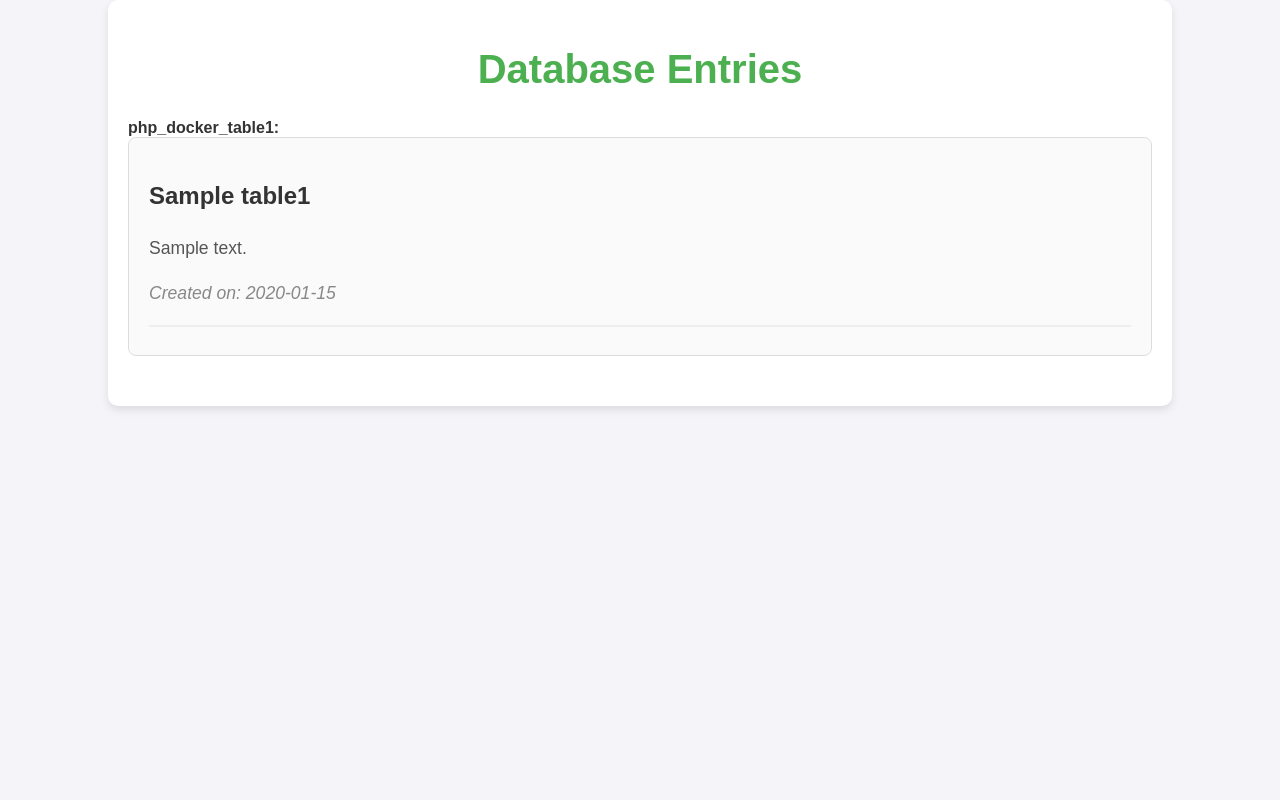
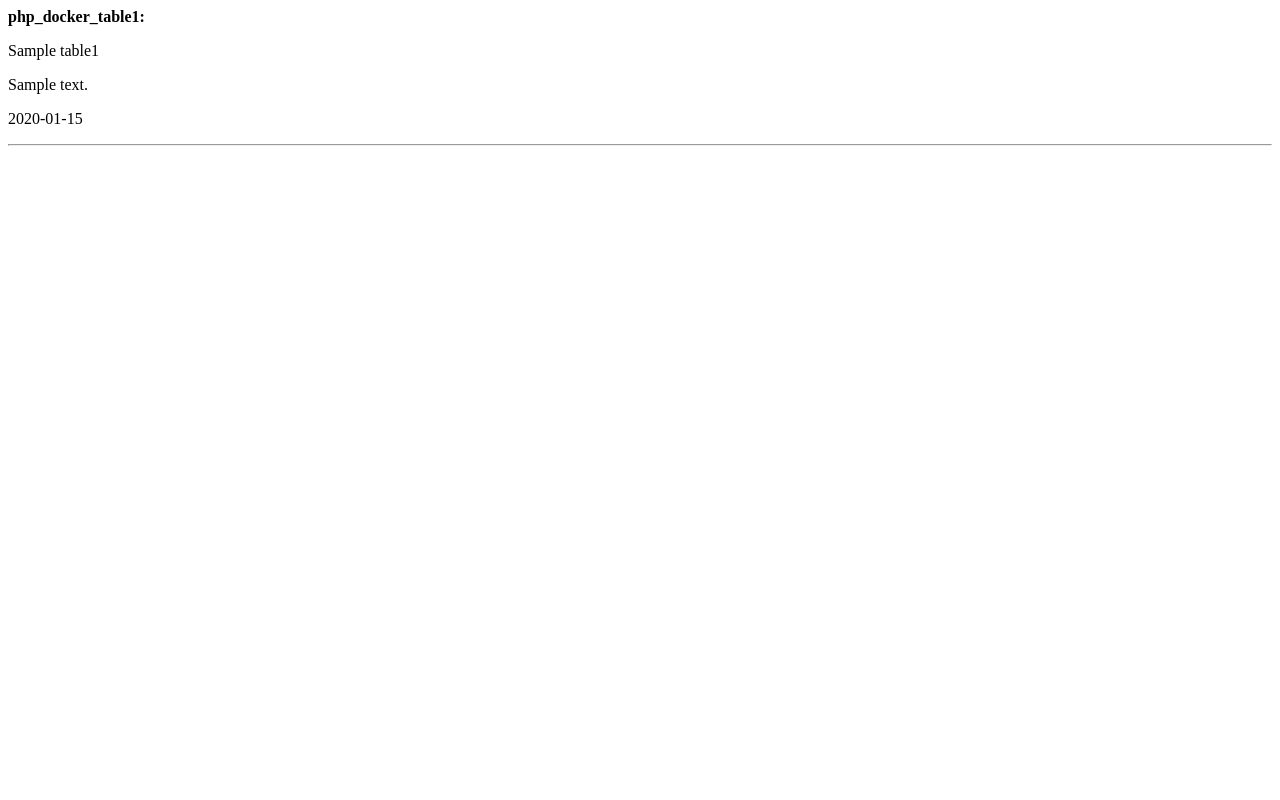
Before and after one commit to Karthik123467/jenkins-project, a PHP site: page / in a window 1280 px wide. Run offline with PHP 8.4, Linux system fonts and the light colour scheme; tables that the repository leaves empty hold one stand-in row (values such as "Sample post"); data that the repository does not hold is empty.

Commit message:
Update index.php

```diff
--- a/index.php
+++ b/index.php
@@ -7,79 +7,15 @@ $connect = mysqli_connect(
     'php_docker'    // database name
 );
 
+
 $table_name = "php_docker_table1";
 $query = "SELECT * FROM $table_name";
 $response = mysqli_query($connect, $query);
-?>
 
-<!DOCTYPE html>
-<html lang="en">
-<head>
-    <meta charset="UTF-8">
-    <meta name="viewport" content="width=device-width, initial-scale=1.0">
-    <title>Database Entries</title>
-    <style>
-        body {
-            font-family: Arial, sans-serif;
-            background-color: #f4f4f9;
-            color: #333;
-            margin: 0;
-            padding: 0;
-        }
-        .container {
-            width: 80%;
-            margin: 0 auto;
-            padding: 20px;
-            background-color: #fff;
-            border-radius: 10px;
-            box-shadow: 0 4px 8px rgba(0, 0, 0, 0.1);
-        }
-        h1 {
-            text-align: center;
-            color: #4CAF50;
-            font-size: 2.5em;
-        }
-        .entry {
-            margin-bottom: 30px;
-            padding: 20px;
-            border: 1px solid #ddd;
-            border-radius: 8px;
-            background-color: #fafafa;
-        }
-        .entry h3 {
-            color: #333;
-            font-size: 1.5em;
-        }
-        .entry p {
-            font-size: 1.1em;
-            line-height: 1.6;
-            color: #555;
-        }
-        .entry .date {
-            font-style: italic;
-            color: #888;
-        }
-        .entry hr {
-            border: 1px solid #eee;
-        }
-    </style>
-</head>
-<body>
-
-<div class="container">
-    <h1>Database Entries</h1>
-    <?php
-    echo "<strong>$table_name: </strong>";
-    while($i = mysqli_fetch_assoc($response)) {
-        echo "<div class='entry'>";
-        echo "<h3>".$i['title1']."</h3>";
-        echo "<p>".$i['body1']."</p>";
-        echo "<p class='date'>Created on: ".$i['date_created1']."</p>";
-        echo "<hr>";
-        echo "</div>";
-    }
-    ?>
-</div>
-
-</body>
-</html>
+echo "<strong>$table_name: </strong>";
+while($i = mysqli_fetch_assoc($response)) {
+    echo "<p>".$i['title1']."</p>";
+    echo "<p>".$i['body1']."</p>";
+    echo "<p>".$i['date_created1']."</p>";
+    echo "<hr>";
+}
```
